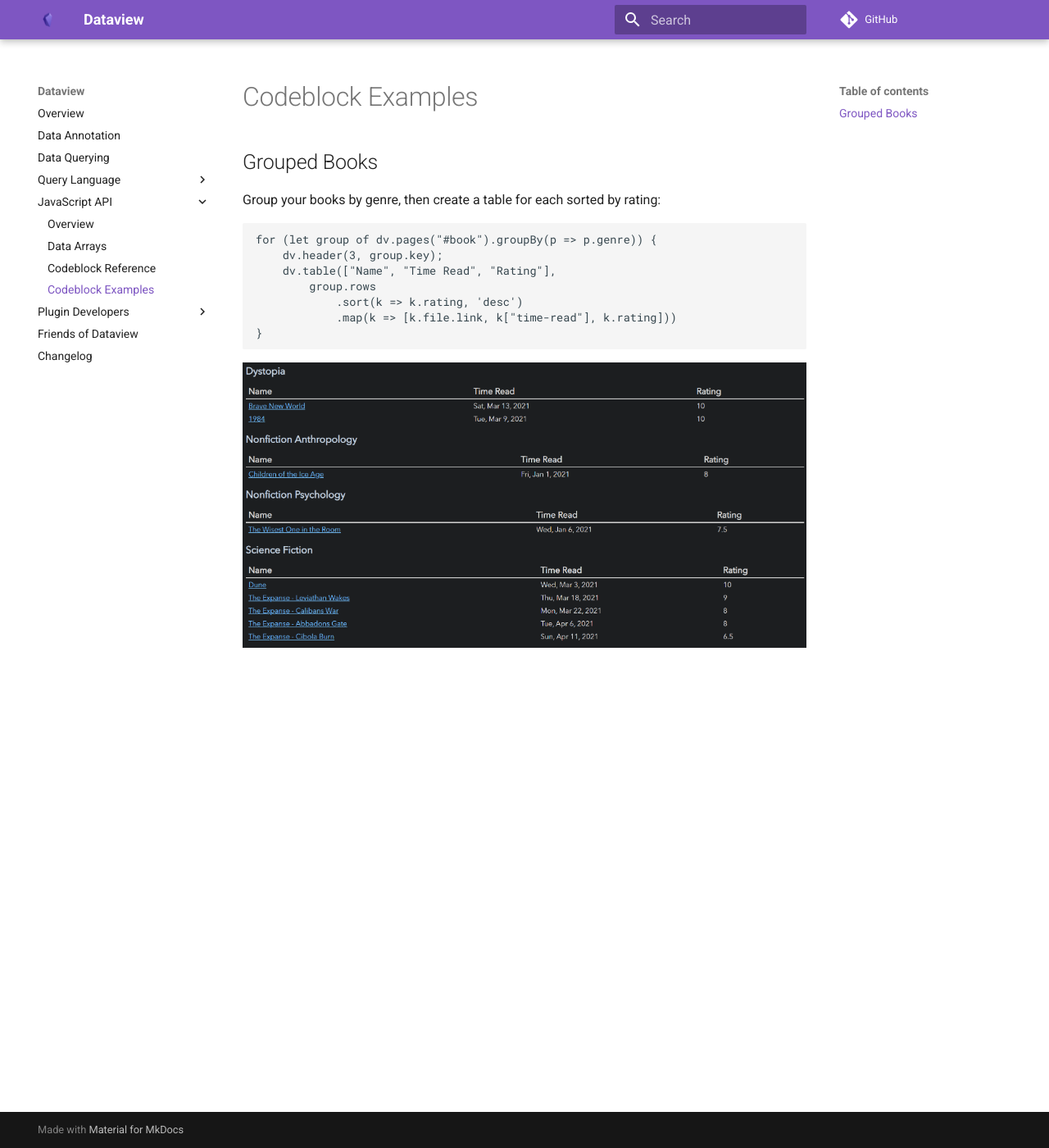
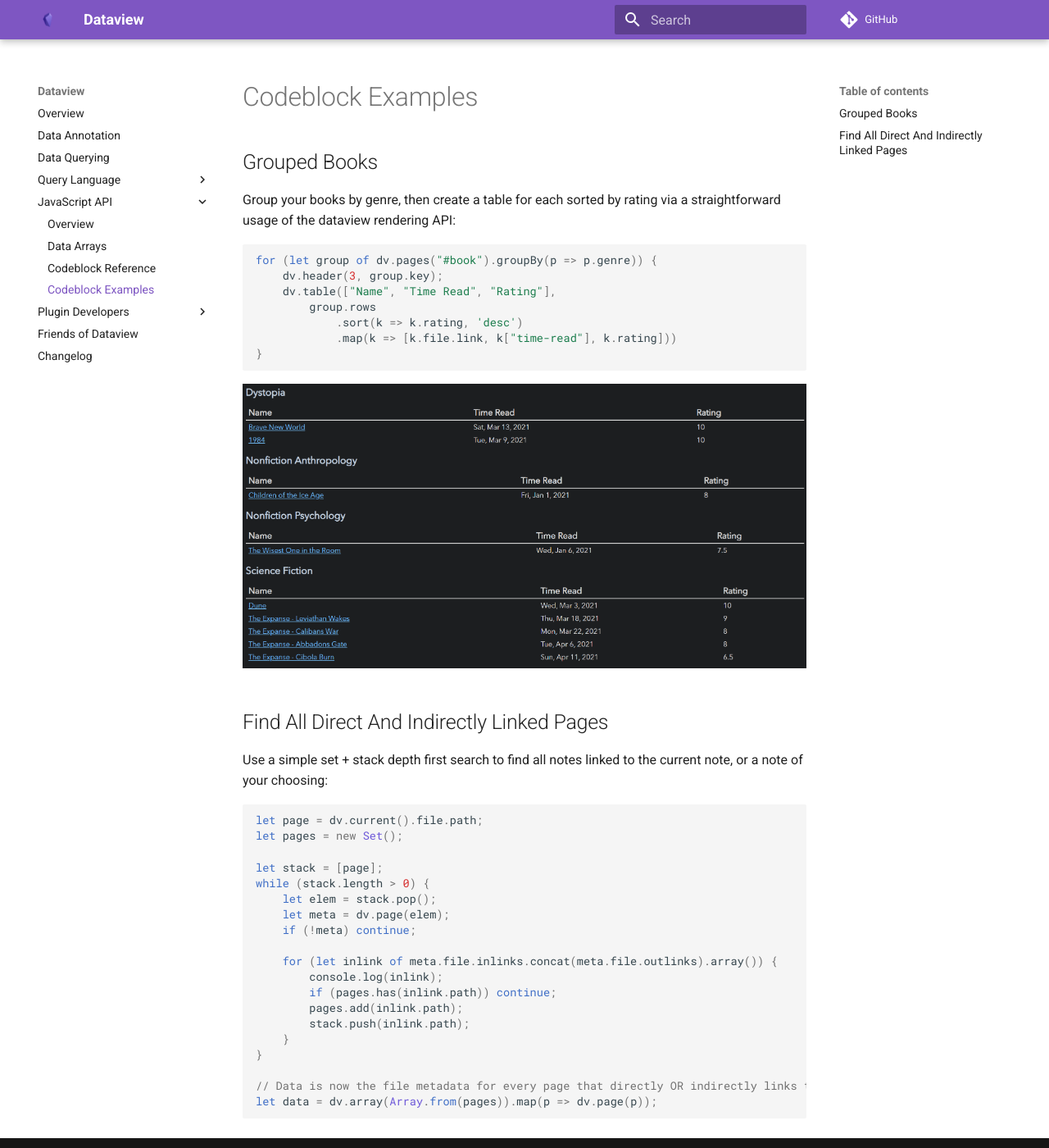
Before and after one commit to blacksmithgu/obsidian-dataview, an MkDocs documentation site: the page built from docs/docs/api/code-examples.md, in a window 1280 px wide and 1400 px high. Shown: the whole window at 82% size. Built offline with MkDocs 1.6.1 and Material for MkDocs 9.7.7, drawn with Linux system fonts in a browser that asks for light colours; comment, search, counter and statistics services are not loaded.

Commit message:
Add another JS example to the docs

````diff
--- a/docs/docs/api/code-examples.md
+++ b/docs/docs/api/code-examples.md
@@ -2,9 +2,10 @@
 
 ## Grouped Books
 
-Group your books by genre, then create a table for each sorted by rating:
+Group your books by genre, then create a table for each sorted by rating via a straightforward usage of
+the dataview rendering API:
 
-```
+```js
 for (let group of dv.pages("#book").groupBy(p => p.genre)) {
 	dv.header(3, group.key);
 	dv.table(["Name", "Time Read", "Rating"],
@@ -15,3 +16,29 @@ for (let group of dv.pages("#book").groupBy(p => p.genre)) {
 ```
 
 ![Grouped Books Example](../assets/grouped-book-example.png)
+
+## Find All Direct And Indirectly Linked Pages
+
+Use a simple set + stack depth first search to find all notes linked to the current note, or a note of your choosing:
+
+```js
+let page = dv.current().file.path;
+let pages = new Set();
+
+let stack = [page];
+while (stack.length > 0) {
+	let elem = stack.pop();
+	let meta = dv.page(elem);
+	if (!meta) continue;
+
+	for (let inlink of meta.file.inlinks.concat(meta.file.outlinks).array()) {
+		console.log(inlink);
+		if (pages.has(inlink.path)) continue;
+		pages.add(inlink.path);
+		stack.push(inlink.path);
+	}
+}
+
+// Data is now the file metadata for every page that directly OR indirectly links to the current page.
+let data = dv.array(Array.from(pages)).map(p => dv.page(p));
+```
````
Also changed, not shown: docs/docs/index.md (+2 -0 lines), 1 other file.
